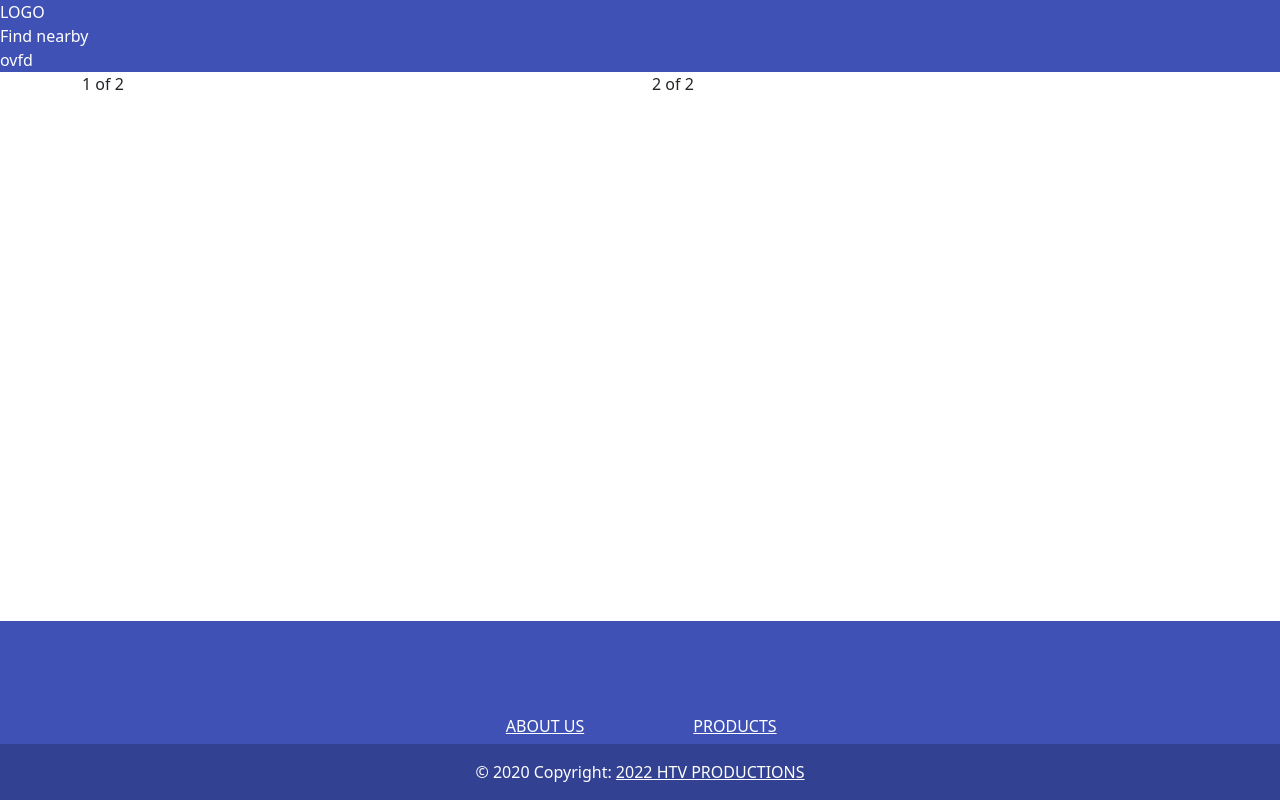
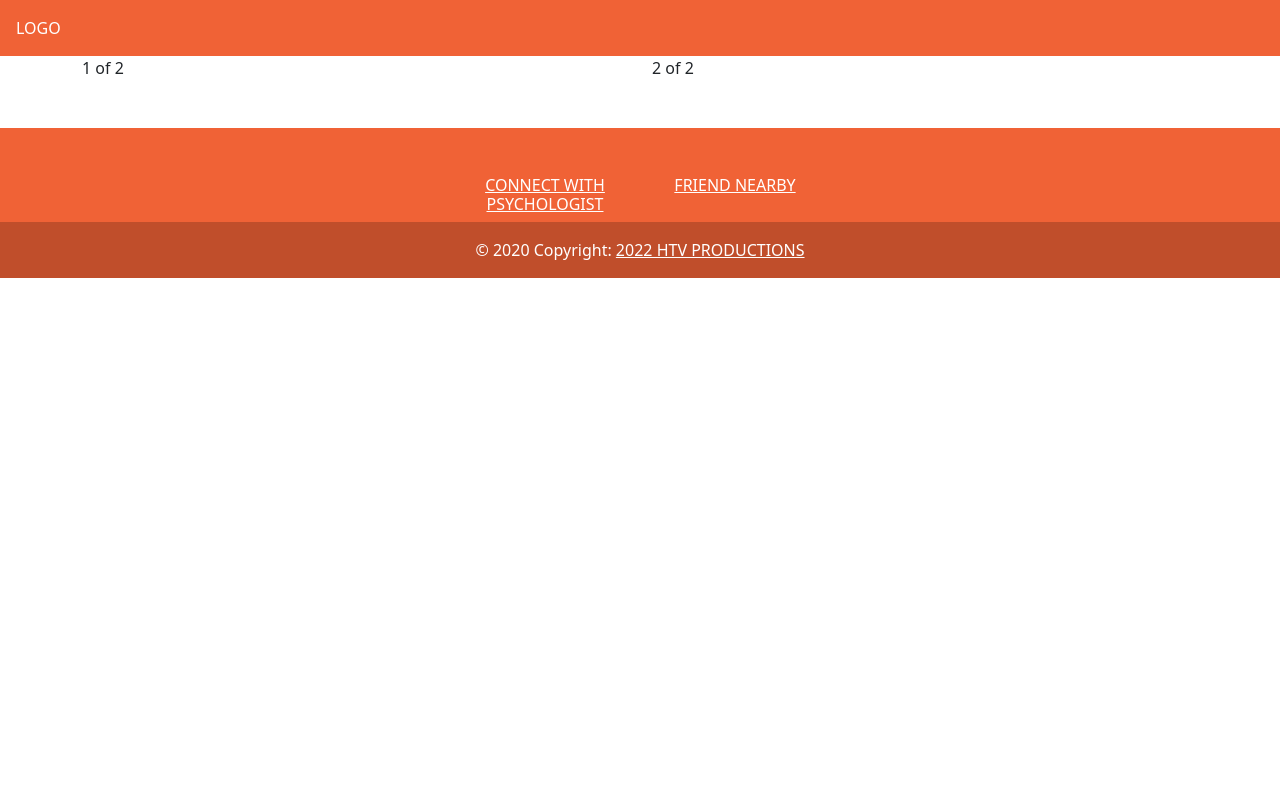
Before and after one commit to niteshbansal07/hack_the_valley, a Flask app: page / in a window 1280 px wide. Run offline with Flask 2, Linux system fonts and the light colour scheme; some libraries are stand-ins or nearby versions.

Commit message:
--final--footer and header

```diff
--- a/static/main.css
+++ b/static/main.css
@@ -2,7 +2,7 @@
     color: aqua;
 }
 footer{
-    position: fixed;
+    position: relative;
     left: 0;
     bottom: 0;
     width: 100%;
--- a/templates/base.html
+++ b/templates/base.html
@@ -9,17 +9,12 @@
     <title>{% block title %} {% endblock %}</title>
 </head>
 <body>
-    <header class="text-white" style="background-color: #3f51b5">
+    <header class="text-white p-3" style="background-color: #f06236">
         <div class="logo">LOGO</div>
-        <div class="nav row d-flex justify-content-space-around ">
-            <div class="nav-item">Find nearby </div>
-            <div class="nav-item">ovfd</div>
-            <div class="nav-item"></div>
-        </div>
     </header>
     {% block content %} {% endblock %}
     <!-- Footer -->
-    <footer class="text-center text-white" style="background-color: #3f51b5">
+    <footer class="text-center text-white" style="background-color: #f06236">
       <!-- Grid container -->
       <div class="container">
         <!-- Section: Links -->
@@ -29,7 +24,7 @@
             <!-- Grid column -->
             <div class="col-md-2">
               <h6 class="text-uppercase font-weight-bold">
-                <a href="#!" class="text-white">About us</a>
+                <a href="#!" class="text-white">Connect with Psychologist</a>
               </h6>
             </div>
             <!-- Grid column -->
@@ -37,10 +32,11 @@
             <!-- Grid column -->
             <div class="col-md-2">
               <h6 class="text-uppercase font-weight-bold">
-                <a href="#!" class="text-white">Products</a>
+                <a href="#!" class="text-white">Friend nearby</a>
               </h6>
             </div>
             <!-- Grid column -->
+
 
           </div>
           <!-- Grid row-->
```
